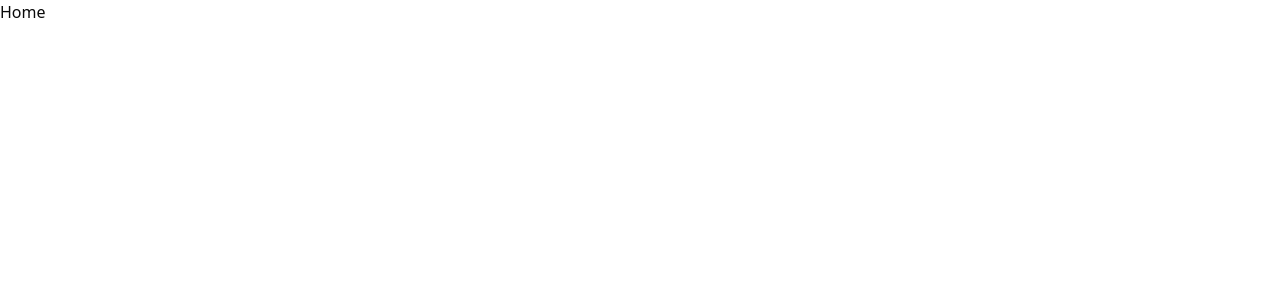
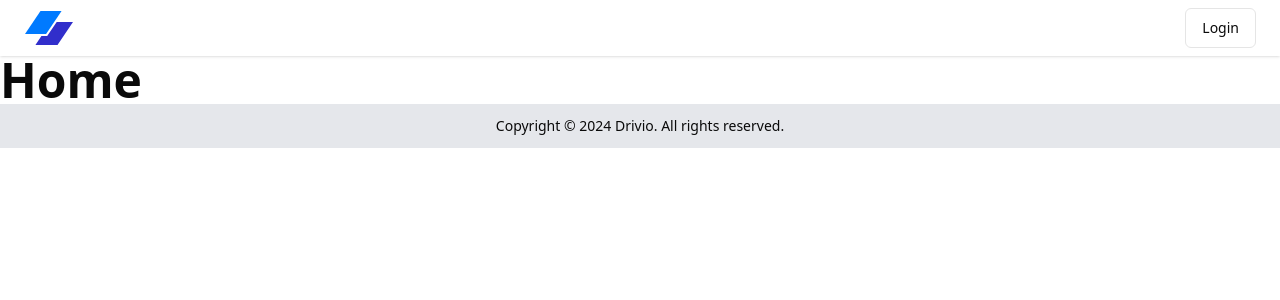
Before and after one commit to maharshidas001/drivio-file, a Next.js app: page / in a window 1280 px wide. Shown: the top 300 px of the page. Built offline with nearby package versions, Linux system fonts and the light colour scheme.

Commit message:
Component Setup

```diff
--- a/src/app/layout.jsx
+++ b/src/app/layout.jsx
@@ -1,5 +1,6 @@
 import localFont from "next/font/local";
 import "./globals.css";
+import Header from "@/components/Header";
 
 const geistSans = localFont({
   src: "./fonts/GeistVF.woff",
@@ -23,7 +24,12 @@ export default function RootLayout({ children }) {
       <body
         className={`${geistSans.variable} ${geistMono.variable} antialiased`}
       >
-        {children}
+        <div>
+          <Header />
+          <div className="w-full" style={{
+            minHeight: 'calc(100vh - 48px)'
+          }}>{children}</div>
+        </div>
       </body>
     </html>
   );
--- a/src/app/page.jsx
+++ b/src/app/page.jsx
@@ -1,6 +1,13 @@
+import Footer from "@/components/Footer";
+
 const Home = () => {
   return (
-    <>Home</>
+    <>
+      <div>
+        <h1 className="text-5xl font-semibold">Home</h1>
+        <Footer />
+      </div>
+    </>
   )
 }
 
--- /dev/null
+++ b/src/components/Footer.jsx
@@ -0,0 +1,13 @@
+const Footer = () => {
+  return (
+    <>
+      <div className="w-full">
+        <p className="py-3 text-center text-sm text-foreground bg-gray-200">
+          Copyright &copy; 2024 Drivio. All rights reserved.
+        </p>
+      </div>
+    </>
+  )
+};
+
+export default Footer;
--- /dev/null
+++ b/src/components/Header.jsx
@@ -0,0 +1,35 @@
+import Image from "next/image";
+import MaxWidthWrapper from "./MaxWidthWrapper";
+import { Button } from "./ui/button";
+import Link from "next/link";
+
+const Header = () => {
+
+  let isAuthenticated = false;
+
+  return (
+    <>
+      <header className="shadow">
+        <MaxWidthWrapper>
+          <nav className="w-full py-2 flex items-center justify-between">
+            <Link href={'/'}>
+              <Image src={'/Logo.svg'} height={50} width={50} />
+            </Link>
+
+            <div className="flex items-center justify-between gap-3">
+              {isAuthenticated ? (<>
+                <div className="h-8 w-8 rounded-full bg-gray-500"></div>
+                <div className="w-px h-5 bg-muted-foreground"></div>
+                <Button variant='outline'>Logout</Button>
+              </>) : (
+                <Button variant='outline'>Login</Button>
+              )}
+            </div>
+          </nav>
+        </MaxWidthWrapper>
+      </header>
+    </>
+  )
+};
+
+export default Header;
--- /dev/null
+++ b/src/components/MaxWidthWrapper.jsx
@@ -0,0 +1,11 @@
+const MaxWidthWrapper = ({ children }) => {
+  return (
+    <>
+      <div className="mx-auto max-w-screen-xl px-3 sm:px-6">
+        {children}
+      </div>
+    </>
+  )
+};
+
+export default MaxWidthWrapper;
```
Also changed, not shown: public/Logo.svg (added).
